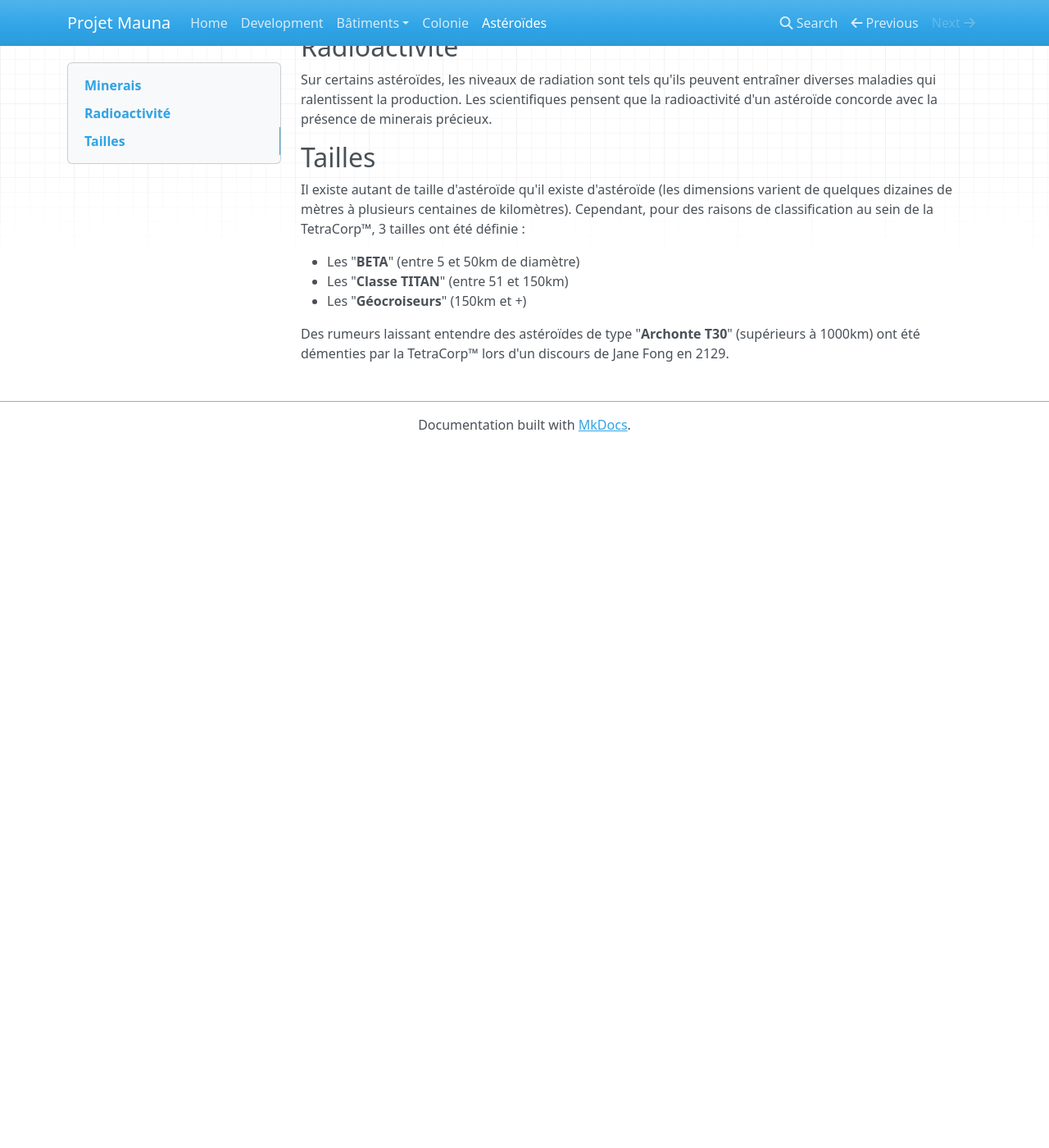
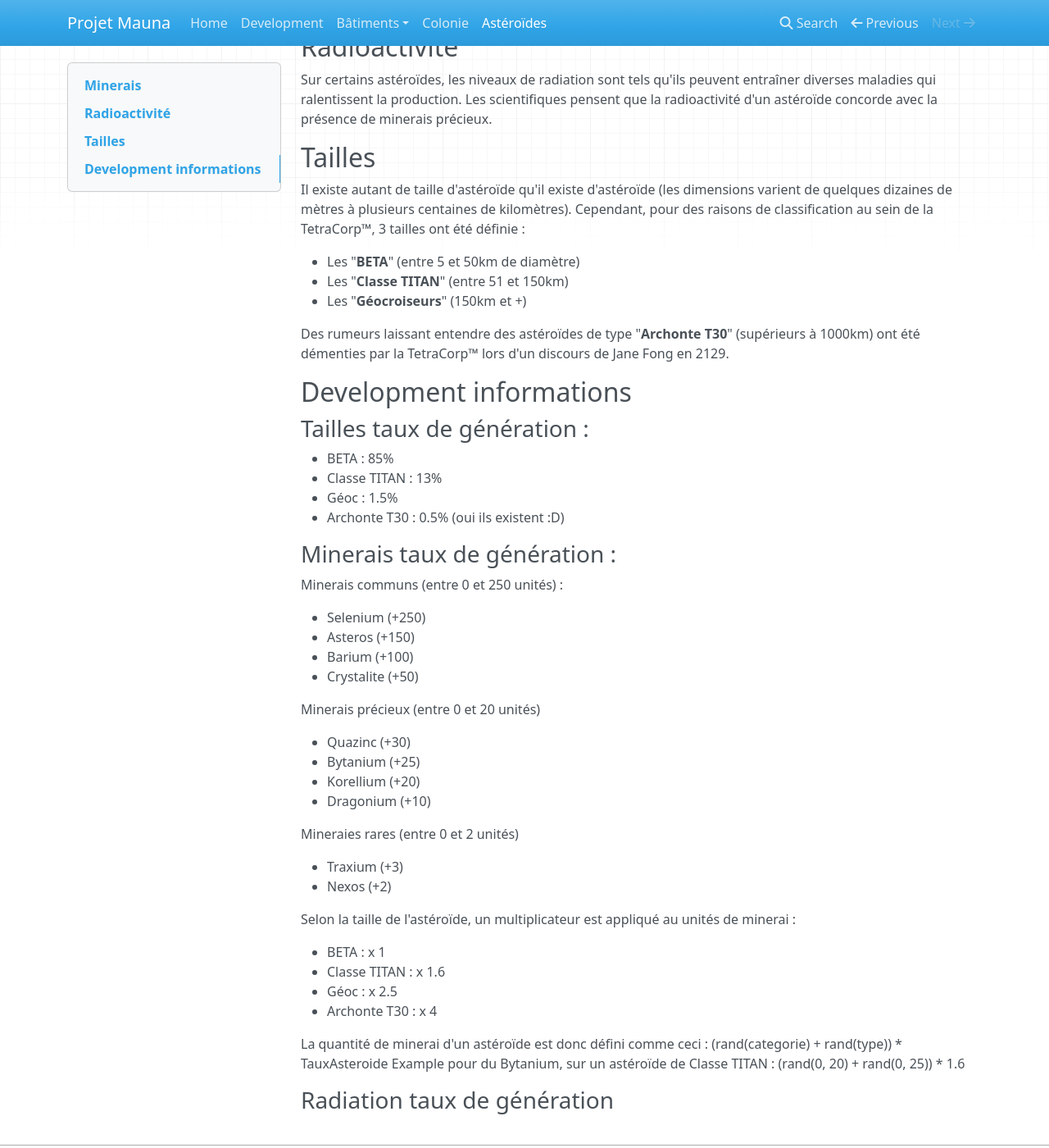
Before and after one commit to grena/project-mauna, an MkDocs documentation site: the page built from docs/asteroids.md, in a window 1280 px wide and 1400 px high, scrolled down 620 px. Shown: the whole window at 82% size. Built offline with MkDocs 1.6.1, drawn with Linux system fonts in a browser that asks for light colours; nearby versions of some CDN libraries; old or Windows-style settings are respelled for this version of MkDocs; before the commit the page ends 1166 px from its top, so only the background shows below that.

Commit message:
docs(asteroids): update doc on asteroids

```diff
--- a/docs/asteroids.md
+++ b/docs/asteroids.md
@@ -36,3 +36,45 @@ Il existe autant de taille d'astéroïde qu'il existe d'astéroïde (les dimensi
 - Les "**Géocroiseurs**" (150km et +)
 
 Des rumeurs laissant entendre des astéroïdes de type "**Archonte T30**" (supérieurs à 1000km) ont été démenties par la TetraCorp&trade; lors d'un discours de Jane Fong en 2129.
+
+## Development informations
+
+### Tailles taux de génération :
+
+- BETA : 85%
+- Classe TITAN : 13%
+- Géoc : 1.5%
+- Archonte T30 : 0.5% (oui ils existent :D)
+
+### Minerais taux de génération :
+
+Minerais communs (entre 0 et 250 unités) :
+
+- Selenium (+250)
+- Asteros (+150)
+- Barium (+100)
+- Crystalite (+50)
+
+Minerais précieux (entre 0 et 20 unités)
+
+- Quazinc (+30)
+- Bytanium (+25)
+- Korellium (+20)
+- Dragonium (+10)
+
+Mineraies rares (entre 0 et 2 unités)
+
+- Traxium (+3)
+- Nexos (+2)
+
+Selon la taille de l'astéroïde, un multiplicateur est appliqué au unités de minerai :
+
+- BETA : x 1
+- Classe TITAN : x 1.6
+- Géoc : x 2.5
+- Archonte T30 : x 4
+
+La quantité de minerai d'un astéroïde est donc défini comme ceci : (rand(categorie) + rand(type)) * TauxAsteroide
+Example pour du Bytanium, sur un astéroïde de Classe TITAN : (rand(0, 20) + rand(0, 25)) * 1.6
+
+### Radiation taux de génération
```
